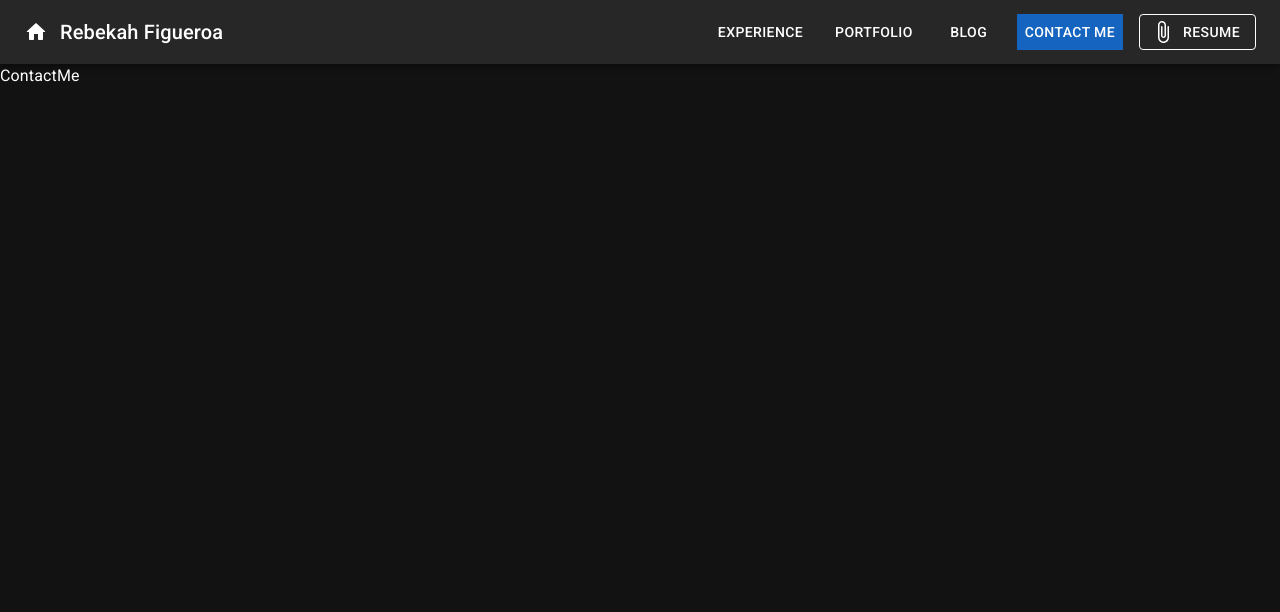
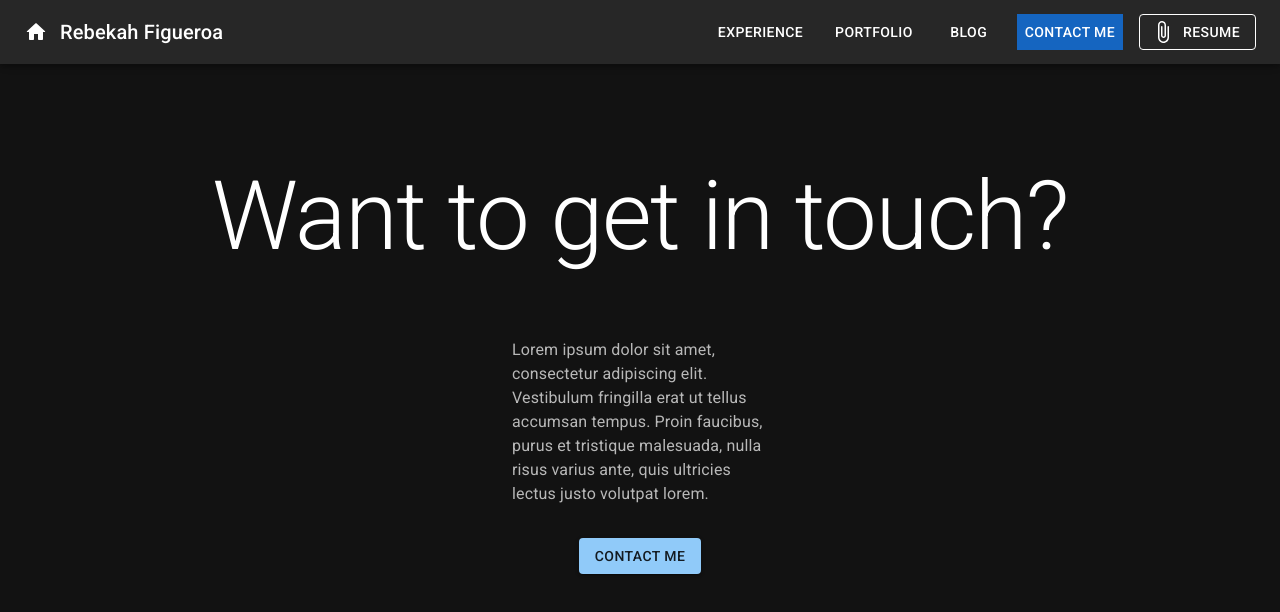
Before and after one commit to RebekahFigueroa/personal-website, a React (Create React App) app: page /contact-me in a window 1280 px wide. Shown: the top 612 px of the page. Built offline with nearby package versions, Linux system fonts and the light colour scheme.

Commit message:
created contact me page

```diff
--- a/src/ContactMe/ContatctMe.js
+++ b/src/ContactMe/ContatctMe.js
@@ -1,7 +1,57 @@
+import { Box, Button, Typography } from "@mui/material";
 import React from "react";
 
 function ContactMe() {
-  return <div>ContactMe</div>;
+  return (
+    <>
+      <Box
+        sx={{
+          display: "flex",
+          flexDirection: "column",
+          alignItems: "center",
+          justifyContent: "center",
+          marginTop: "3rem",
+        }}
+      >
+        <Box
+          sx={{
+            display: "flex",
+            flexDirection: "column",
+            alignItems: "center",
+            justifyContent: "center",
+            marginTop: "3rem",
+          }}
+        >
+          <Typography gutterBottom variant="h1" component="div">
+            Want to get in touch?
+          </Typography>
+          <Box
+            sx={{
+              display: "flex",
+              flexDirection: "column",
+              alignItems: "center",
+              justifyContent: "center",
+              marginTop: "2rem",
+              marginRight: "32rem",
+              marginLeft: "32rem",
+              color: "text.secondary",
+            }}
+          >
+            <Typography>
+              Lorem ipsum dolor sit amet, consectetur adipiscing elit.
+              Vestibulum fringilla erat ut tellus accumsan tempus. Proin
+              faucibus, purus et tristique malesuada, nulla risus varius ante,
+              quis ultricies lectus justo volutpat lorem.
+            </Typography>
+          </Box>
+          <Button variant="contained" sx={{ marginTop: "2rem" }}>
+            Contact Me
+          </Button>
+        </Box>
+        <Box></Box>
+      </Box>
+    </>
+  );
 }
 
 export default ContactMe;
```
